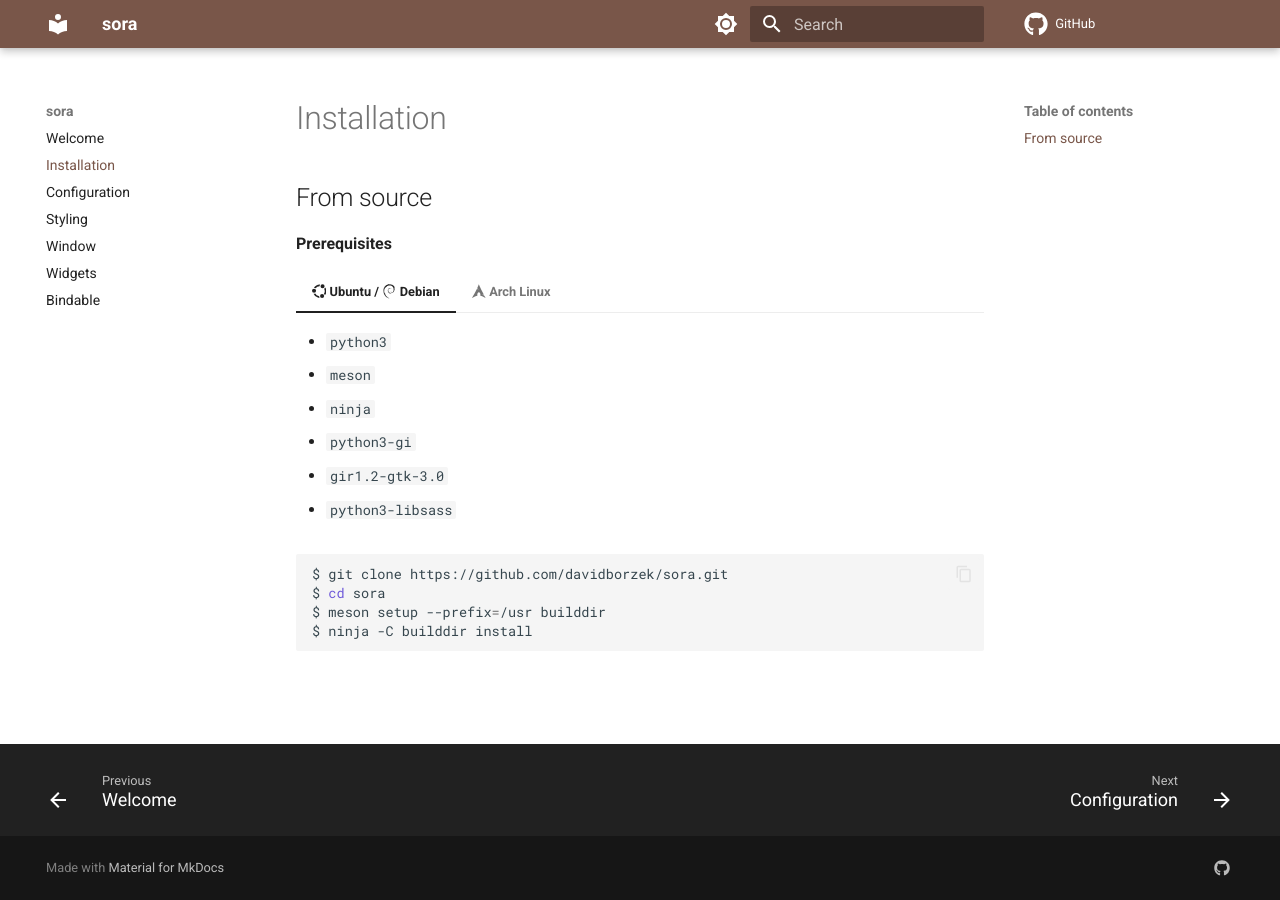
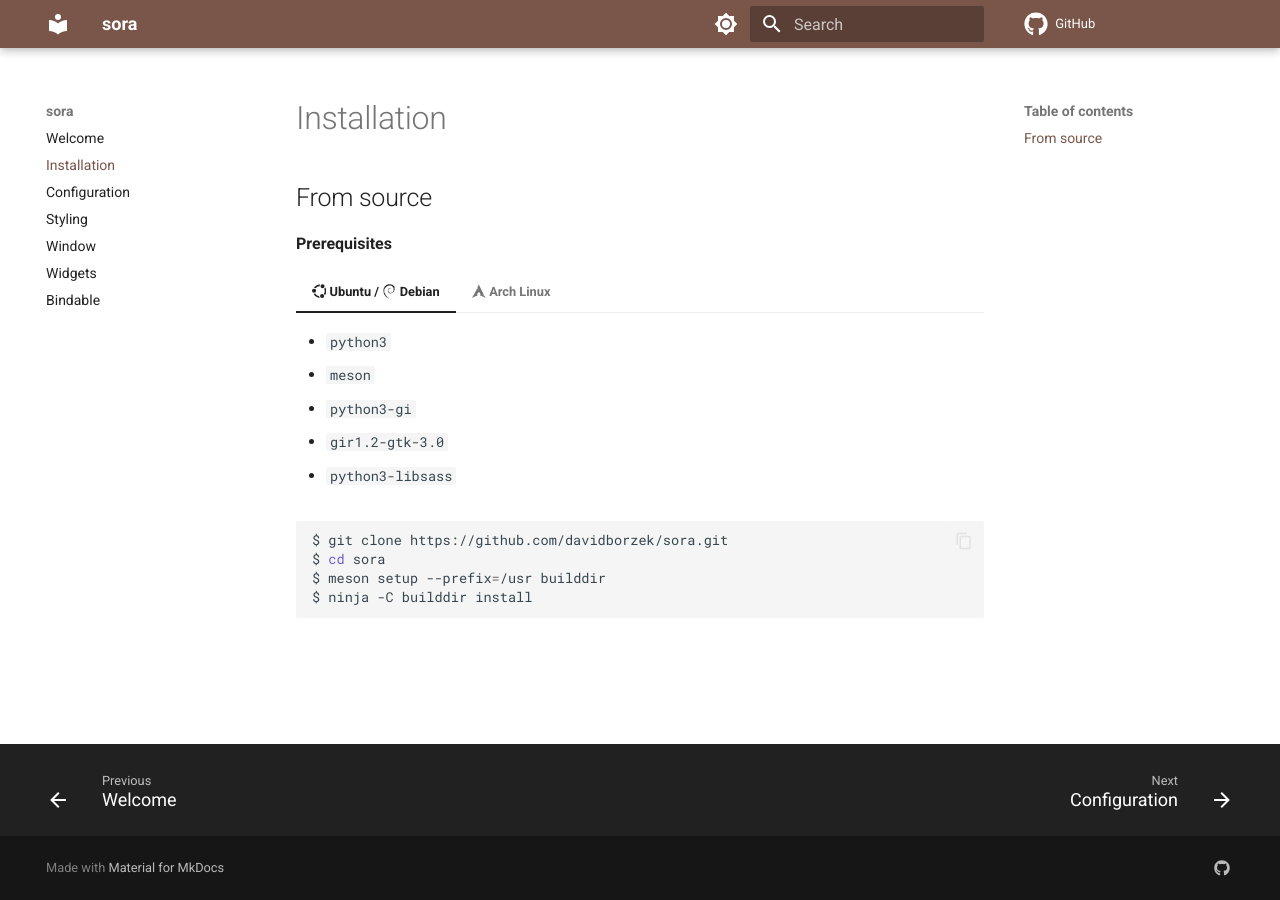
Before and after one commit to davidborzek/sora, an MkDocs documentation site: the page built from docs/installation.md, in a window 1280 px wide. Built offline with MkDocs 1.6.1 and Material for MkDocs 9.7.7, drawn with Linux system fonts in a browser that asks for light colours; comment, search, counter and statistics services are not loaded.

Commit message:
docs: remove redundant build requirement

```diff
--- a/docs/installation.md
+++ b/docs/installation.md
@@ -8,7 +8,6 @@
 
     - `python3`
     - `meson`
-    - `ninja`
     - `python3-gi`
     - `gir1.2-gtk-3.0`
     - `python3-libsass`
```
